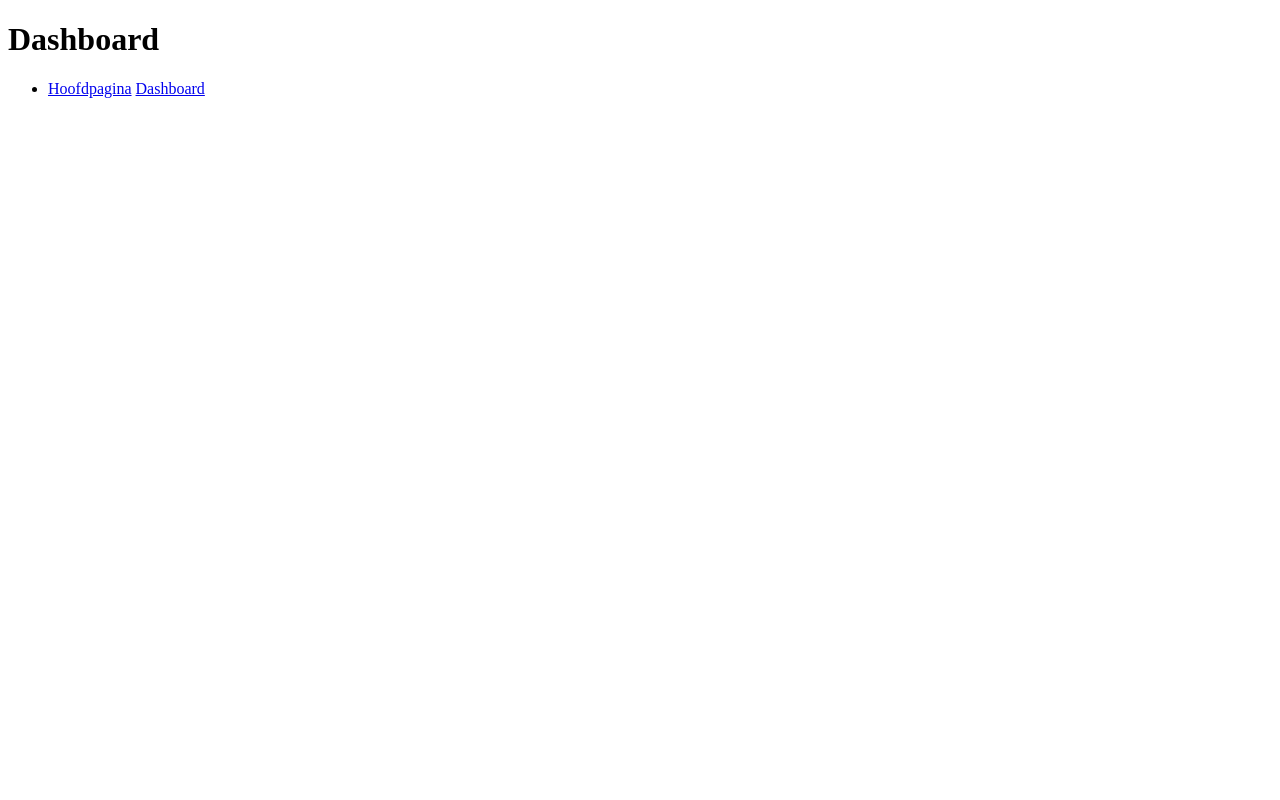
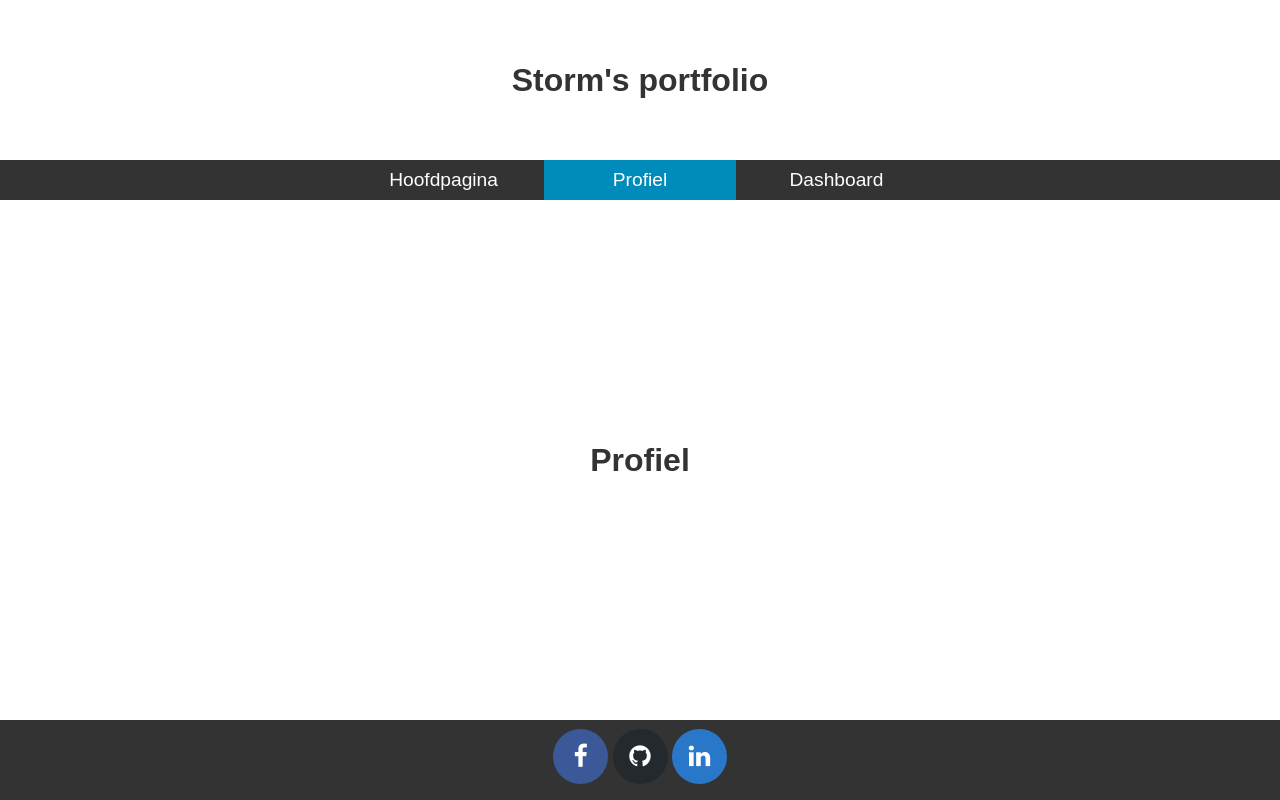
Before and after one commit to Stormpjaa/portfolio, a plain HTML site: page profile.html in a window 1280 px wide. Drawn offline with Linux system fonts and the light colour scheme.

Commit message:
addes style.css

```diff
--- a/profile.html
+++ b/profile.html
@@ -1,21 +1,47 @@
 <!DOCTYPE html>
 <html lang="en">
+
 <head>
     <meta charset="UTF-8">
     <meta name="viewport" content="width=device-width, initial-scale=1.0">
     <meta http-equiv="X-UA-Compatible" content="ie=edge">
     <title>Storm's portfolio - Profiel</title>
 
+    <link rel="stylesheet" href="https://cdnjs.cloudflare.com/ajax/libs/font-awesome/4.7.0/css/font-awesome.min.css">
     <link rel="stylesheet" href="style.css">
 </head>
+
 <body>
-    <h1>Dashboard</h1>
+    <div class="container">
+        <div class="header">
+            <h1>Storm's portfolio</h1>
+        </div>
 
-    <ul>
-        <li>
-            <a href="index.html">Hoofdpagina</a>
-            <a href="dashboard.html">Dashboard</a>
-        </li>
-    </ul>
+        <div class="menu">
+            <ul class="nav">
+                <li>
+                    <a href="index.html">Hoofdpagina</a>
+                </li>
+                <li class="active">
+                    <a href="profile.html">Profiel</a>
+                </li>
+                <li>
+                    <a href="dashboard.html">Dashboard</a>
+                </li>
+            </ul>
+        </div>
+
+        <div class="content">
+            <h1>Profiel</h1>
+        </div>
+
+        <div class="footer">
+            <a href="https://www.facebook.com/storm.vanputten.3" target="_blank" class="fa fa-facebook"></a>
+            <a href="https://github.com/Stormpjaa" target="_blank" class="fa fa-github"></a>
+            <a href="https://www.linkedin.com/in/storm-van-putten-a1a889192/" target="_blank"
+                class="fa fa-linkedin"></a>
+        </div>
+    </div>
 </body>
+
 </html>
--- a/style.css
+++ b/style.css
@@ -0,0 +1,106 @@
+html, body {
+    height: 100%;
+    margin: 0px;
+}
+
+.container {
+    display: inline-block;
+    height: 100%;
+    width: 100%;
+    font-family: sans-serif;
+    color: #333333;
+}
+
+.header {
+    height: 20%;
+    width: 100%;
+    text-align: center;
+    line-height: 20vh;
+}
+
+h1 {
+    margin: 0px;
+}
+
+.menu {
+    height: 5%;
+    width: 100%;
+    text-align: center;
+    line-height: 5vh;
+    background-color: #333333;
+}
+
+.nav {
+    margin: 0;
+    padding: 0;
+}
+
+.nav li {
+    display: inline-block;
+    width: 15%;
+}
+
+.nav a {
+    display: list-item;
+    list-style-type: none;
+    text-align: center;
+    text-decoration: none;
+    color: white;
+    font-size: larger;
+}
+
+.nav li.active {
+    background-color: #008CBA;
+}
+
+.nav li:hover {
+    background-color: rgb(8, 91, 119);
+}
+
+.content {
+    height: 65%;
+    width: 100%;
+    text-align: center;
+    line-height: 65vh;
+}
+
+.footer {
+    height: 10%;
+    width: 100%;
+    text-align: center;
+    line-height: 10vh;
+    background-color: #333333
+}
+
+.fa {
+    padding: 15px;
+    font-size: 25px;
+    width: 25px;
+    text-align: center;
+    text-decoration: none;
+    border-radius: 50%;
+}
+
+.fa-facebook {
+    background: #3B5998;
+    color: white;
+}
+
+.fa-twitter {
+    background: #55ACEE;
+    color: white;
+}
+
+.fa-github {
+    background: #24292e;
+    color: white;
+}
+
+.fa-linkedin {
+    background: #2977c9;
+    color: white;
+}
+
+.fa:hover {
+    opacity: 0.7;
+}
```
Also changed, not shown: dashboard.html (+33 -7 lines), index.html (+33 -7 lines).
